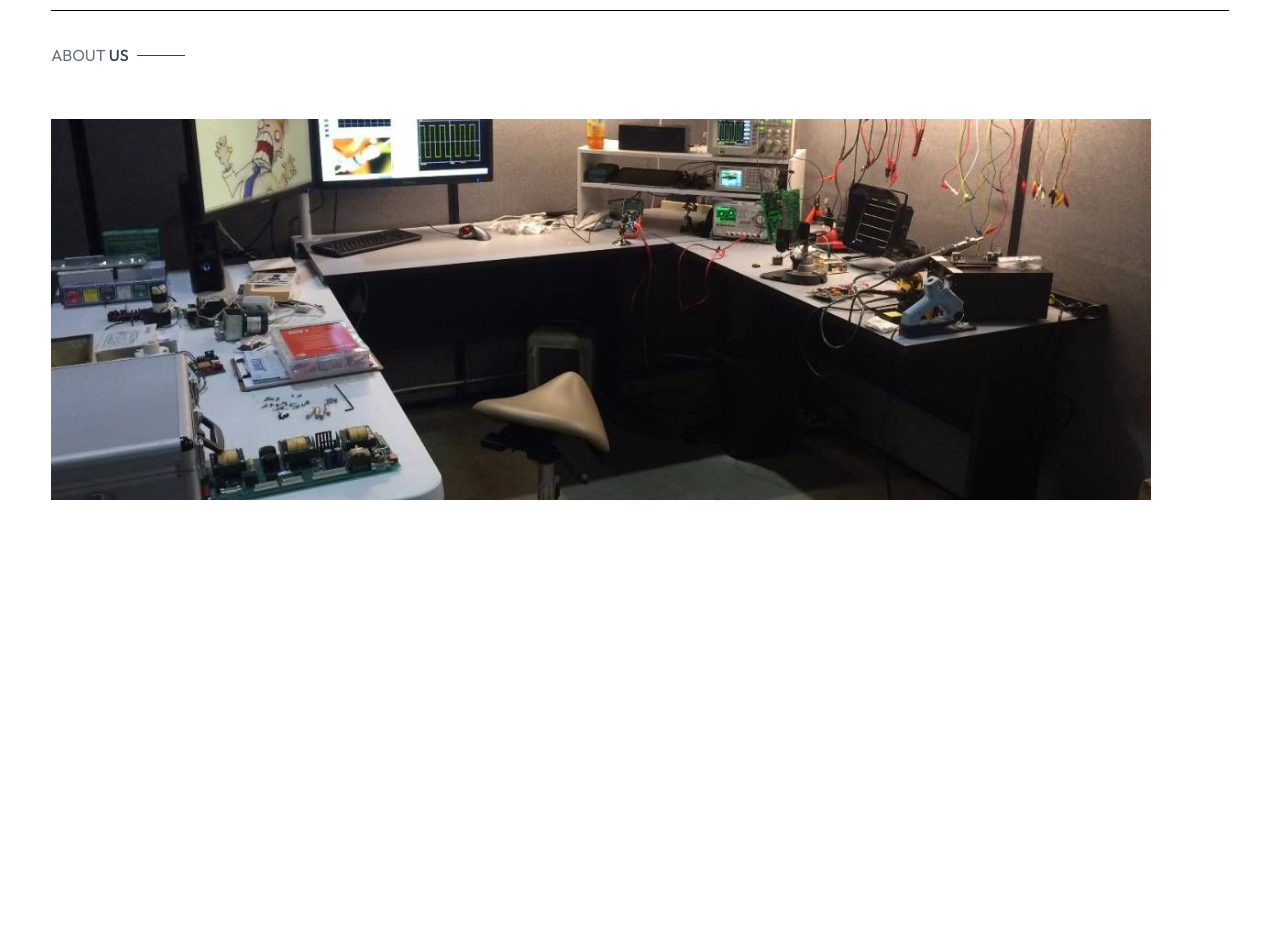
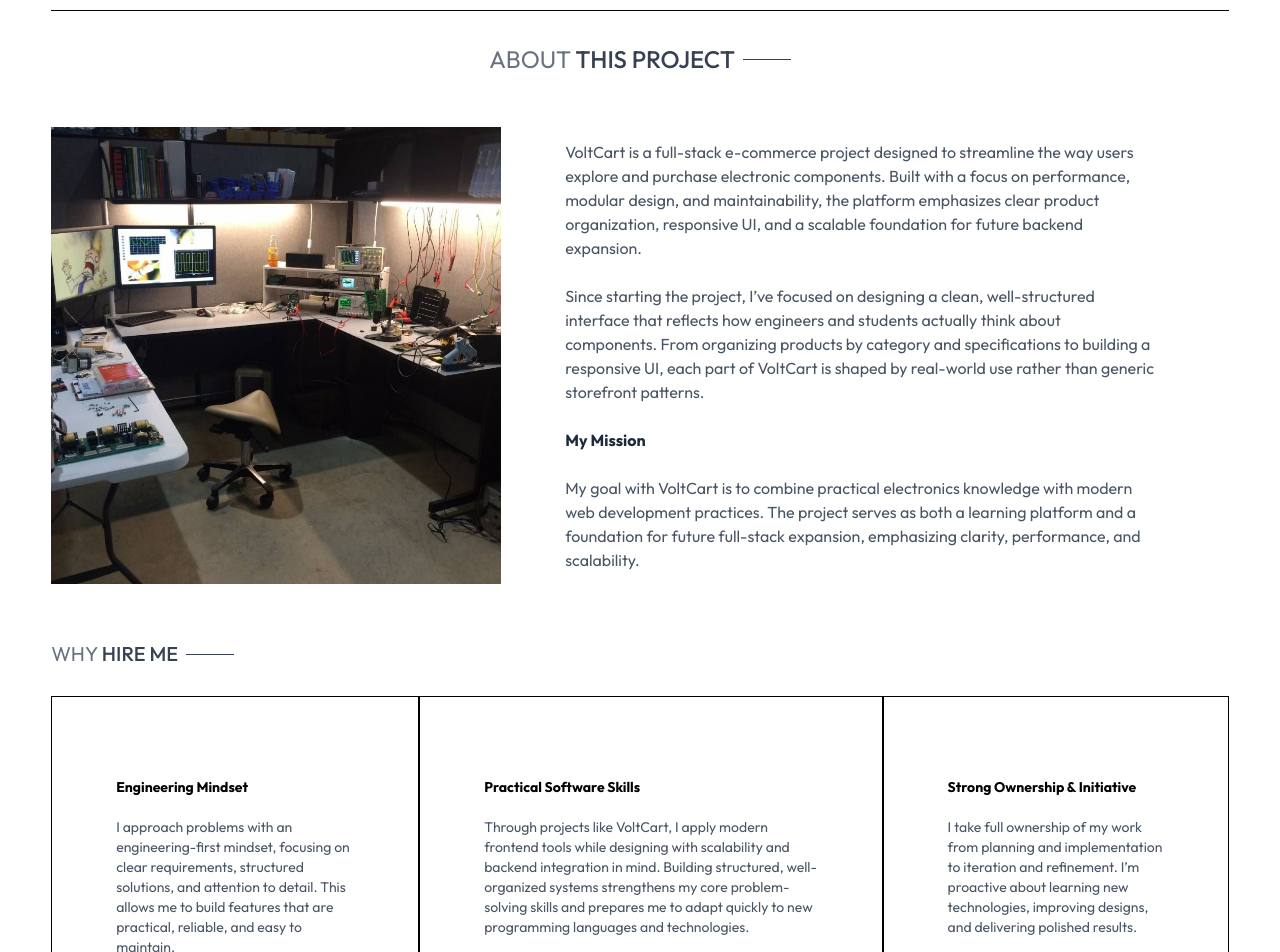
Before and after one commit to M-GII/VoltCart, a React (Vite) app in the folder Frontend/: page /about in a window 1280 px wide. Shown: the part 80-1032 px from the top of the page. Before the commit the page ends 800 px from the top, so only its background shows below. Built offline with nearby package versions, Linux system fonts and the light colour scheme.

Commit message:
Finish contact and about pages

```diff
--- a/Frontend/src/pages/About.jsx
+++ b/Frontend/src/pages/About.jsx
@@ -5,17 +5,38 @@ import { assets } from "../assets/assests";
 const About = () => {
   return (
     <div className="">
-      <div className="text-x text-centr pt-8 border-t">
-        <Title text1={"ABOUT"} text2={"US"}/>
+      <div className="text-2xl text-center pt-8 border-t">
+        <Title text1={"ABOUT"} text2={"THIS PROJECT"}/>
       </div>
       <div className="my-10 flex flex-col md:flex-row gap-16">
-        <img src={assets.about_img} className="md:max-w-[450px] w-full min-w-[1100px] aspect-[338/117] object-cover" alt="" />
+        <img src={assets.about_img} className="md:max-w-[450px] w-full aspect-[1029/1046] object-cover" alt="" />
         <div className="flex flex-col justify-center gap-6 md:w-2/4 text-gray-600">
-          <p></p>
-          <p></p>
+          <p>VoltCart is a full-stack e-commerce project designed to streamline the way users explore and purchase electronic components. Built with a focus on performance, modular design, and maintainability, the platform emphasizes clear product organization, responsive UI, and a scalable foundation for future backend expansion.</p>
+          <p>Since starting the project, I’ve focused on designing a clean, well-structured interface that reflects how engineers and students actually think about components. From organizing products by category and specifications to building a responsive UI, each part of VoltCart is shaped by real-world use rather than generic storefront patterns.</p>
+          <b className="text-gray-800">My Mission</b>
+          <p>My goal with VoltCart is to combine practical electronics knowledge with modern web development practices. The project serves as both a learning platform and a foundation for future full-stack expansion, emphasizing clarity, performance, and scalability.</p>
         </div>
+      </div>
+        <div className="text-xl py-4">
+          <Title text1={"WHY"} text2={"HIRE ME"}/>
+        </div>
+         <div className="flex flex-col md:flex-row text-sm mb-20">
+          <div className="border px-10 md:px-16 py-8 sm:py-20 flex flex-col gap-5">
+            <b>Engineering Mindset</b>
+            <p className="text-gray-600"> I approach problems with an engineering-first mindset, focusing on clear requirements, structured solutions, and attention to detail. This allows me to build features that are practical, reliable, and easy to maintain.</p>
+          </div>
+          <div className="border px-10 md:px-16 py-8 sm:py-20 flex flex-col gap-5">
+            <b>Practical Software Skills</b>
+            <p className="text-gray-600">Through projects like VoltCart, I apply modern frontend tools while designing with scalability and backend integration in mind. Building structured, well-organized systems strengthens my core problem-solving skills and prepares me to adapt quickly to new programming languages and technologies.</p>
+          </div>
+          <div className="border px-10 md:px-16 py-8 sm:py-20 flex flex-col gap-5">
+            <b>Strong Ownership & Initiative</b>
+            <p className="text-gray-600">I take full ownership of my work from planning and implementation to iteration and refinement. I’m proactive about learning new technologies, improving designs, and delivering polished results.</p>
+          </div>
 
-      </div>
+
+
+        </div>
 
     </div>
   )
--- a/Frontend/src/pages/Contact.jsx
+++ b/Frontend/src/pages/Contact.jsx
@@ -1,8 +1,27 @@
 import React from "react";
+import Title from "../components/Title";
+import { assets } from "../assets/assests";
+import resumePdf from "../assets/resume.pdf"
 
 const Contact =() => {
   return (
     <div>
+      <div className="text-center text-2xl pt-10 border-t">
+        <Title text1={"CONTACT"} text2={"ME"}/>
+      </div>
+      <div className="my-10 flex flex-col justify-center md:flex-row gap-10 mb-28">
+        <img src={assets.contact_img} className="w-full md:max-w-[490px] md:max-h-[490px]   aspect-1/1" alt="" />
+        <div className="flex flex-col justify-center items-start gap-6">
+          <p className="font-semibold text-xl text-gray-600">Contact Me</p>
+          <p className="text-gray-500">Edmonton, AB, Canada</p>
+          <p className="text-gray-500">Email:manrojgill@hotmail.com <br/> Phone:(780) 257-9105</p>
+          <p className="text-gray-500">LinkedIn: linkedin.com/in/manrojgill <br/>Github: github.com/M-GII</p>
+          <p className="font-semibold text-xl text-gray-600">Opportunities</p>
+          <p className="text-gray-500">Open to co-op and internship roles in software, full-stack, and computer engineering.</p>
+          <button  onClick={() => window.open(resumePdf, "_blank", "noopener,noreferrer")} className="border border-black px-8 py-4 text-sm hover:bg-black hover:text-white transition-all duration-500">View Resume</button>
+        </div>
+
+      </div>
 
     </div>
   )
```
Also changed, not shown: Frontend/src/assets/contact_img.png, 1 other file (tests, documents, lock files or other folders).
